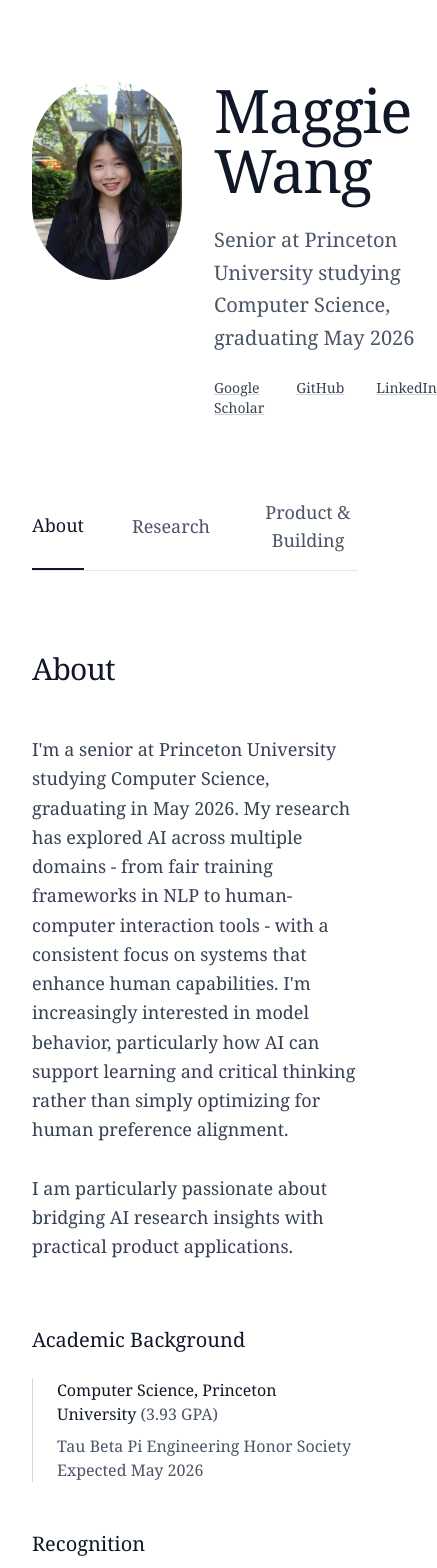
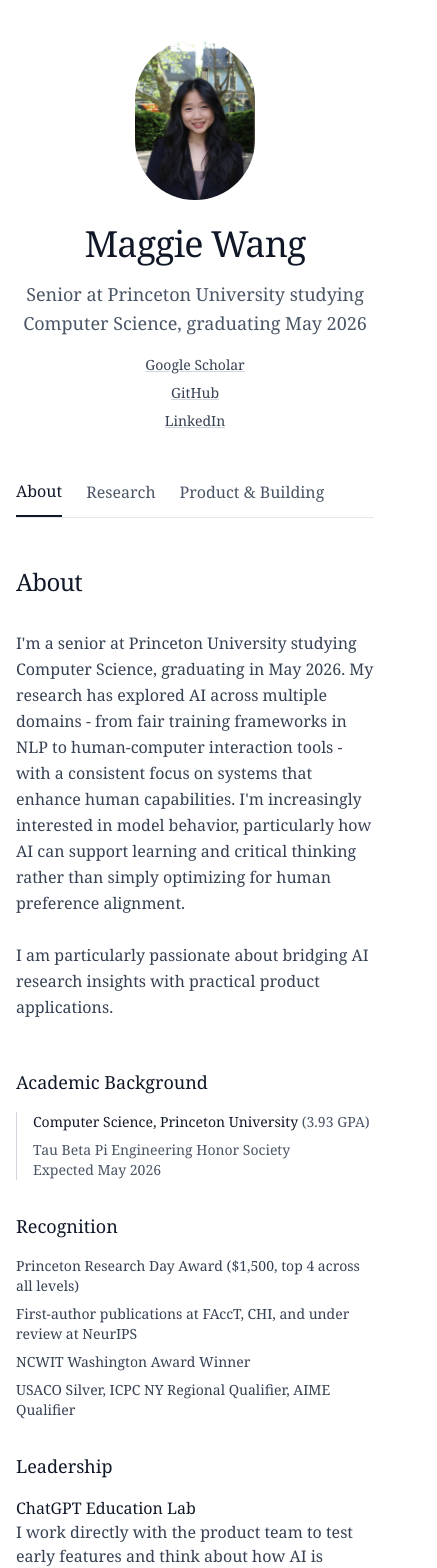
Before and after one commit to maggiew0785/personalwebsite, a Next.js app: page / in a window 390 px wide. Shown: the top 1568 px of the page, 437 px wide, since content can reach past the window. Built offline with nearby package versions, Linux system fonts and the light colour scheme.

Commit message:
Add mobile responsive design with Tailwind breakpoints

```diff
--- a/src/app/page.tsx
+++ b/src/app/page.tsx
@@ -9,29 +9,29 @@ export default function Home() {
 
   return (
     <main className="min-h-screen bg-white font-serif">
-      <div className="max-w-4xl mx-auto px-8 py-20">
+      <div className="max-w-4xl mx-auto px-4 sm:px-6 lg:px-8 py-10 sm:py-16 lg:py-20">
         {/* Header */}
-        <header className="mb-20">
-          <div className="flex items-start space-x-8 mb-12">
-            <div className="flex-shrink-0">
+        <header className="mb-12 sm:mb-16 lg:mb-20">
+          <div className="flex flex-col sm:flex-row sm:items-start sm:space-x-8 mb-8 sm:mb-12">
+            <div className="flex-shrink-0 mb-6 sm:mb-0 flex justify-center sm:justify-start">
               <Image
                 src="/MaggieWang_Headshot.jpg"
                 alt="Maggie Wang"
-                width={150}
-                height={150}
-                className="rounded-full object-cover"
+                width={120}
+                height={120}
+                className="rounded-full object-cover sm:w-[150px] sm:h-[150px]"
                 priority
               />
             </div>
-            <div className="flex-1">
-              <h1 className="text-6xl font-light text-gray-900 mb-6 tracking-tight">
+            <div className="flex-1 text-center sm:text-left">
+              <h1 className="text-4xl sm:text-5xl lg:text-6xl font-light text-gray-900 mb-4 sm:mb-6 tracking-tight">
                 Maggie Wang
               </h1>
-              <p className="text-xl text-gray-600 leading-relaxed font-light max-w-3xl mb-6">
+              <p className="text-lg sm:text-xl text-gray-600 leading-relaxed font-light max-w-3xl mb-4 sm:mb-6">
                 Senior at Princeton University studying Computer Science, graduating May 2026
               </p>
 
-              <div className="flex space-x-8 text-sm">
+              <div className="flex flex-col sm:flex-row sm:space-x-8 space-y-2 sm:space-y-0 text-sm items-center sm:items-start">
                 <a
                   href="https://scholar.google.com/citations?hl=en&user=bjy8p8oAAAAJ"
                   className="text-gray-700 hover:text-black transition-colors underline decoration-gray-300 hover:decoration-black"
@@ -62,11 +62,11 @@ export default function Home() {
         </header>
 
         {/* Navigation */}
-        <nav className="mb-20">
-          <div className="flex space-x-12 text-lg font-light border-b border-gray-200">
+        <nav className="mb-12 sm:mb-16 lg:mb-20">
+          <div className="flex flex-wrap space-x-6 sm:space-x-12 text-base sm:text-lg font-light border-b border-gray-200 overflow-x-auto">
             <button
               onClick={() => setActiveTab('about')}
-              className={`pb-4 transition-colors ${
+              className={`pb-3 sm:pb-4 transition-colors whitespace-nowrap ${
                 activeTab === 'about'
                   ? 'text-gray-900 border-b-2 border-gray-900'
                   : 'text-gray-600 hover:text-gray-900'
@@ -76,7 +76,7 @@ export default function Home() {
             </button>
             <button
               onClick={() => setActiveTab('research')}
-              className={`pb-4 transition-colors ${
+              className={`pb-3 sm:pb-4 transition-colors whitespace-nowrap ${
                 activeTab === 'research'
                   ? 'text-gray-900 border-b-2 border-gray-900'
                   : 'text-gray-600 hover:text-gray-900'
@@ -86,7 +86,7 @@ export default function Home() {
             </button>
             <button
               onClick={() => setActiveTab('product')}
-              className={`pb-4 transition-colors ${
+              className={`pb-3 sm:pb-4 transition-colors whitespace-nowrap ${
                 activeTab === 'product'
                   ? 'text-gray-900 border-b-2 border-gray-900'
                   : 'text-gray-600 hover:text-gray-900'
@@ -111,10 +111,10 @@ export default function Home() {
 function AboutSection() {
   return (
     <div>
-      <h2 className="text-3xl font-light text-gray-900 mb-12 tracking-tight">About</h2>
+      <h2 className="text-2xl sm:text-3xl font-light text-gray-900 mb-8 sm:mb-12 tracking-tight">About</h2>
 
-      <div className="mb-16">
-        <p className="text-lg text-gray-700 leading-relaxed font-light">
+      <div className="mb-12 sm:mb-16">
+        <p className="text-base sm:text-lg text-gray-700 leading-relaxed font-light">
           I&apos;m a senior at Princeton University studying Computer Science, graduating in May 2026. My research has explored AI across multiple domains - from fair training frameworks in NLP to human-computer interaction tools - with a consistent focus on systems that enhance human capabilities. I&apos;m increasingly interested in model behavior, particularly how AI can support learning and critical thinking rather than simply optimizing for human preference alignment.
           <br />
           <br />
@@ -123,30 +123,30 @@ function AboutSection() {
       </div>
 
       {/* Academic Background */}
-      <div className="mb-12">
-        <h3 className="text-xl font-medium text-gray-900 mb-6">Academic Background</h3>
-        <div className="pl-6 border-l border-gray-300">
-          <p className="text-gray-900 font-medium mb-2">Computer Science, Princeton University <span className="text-gray-600 font-light">(3.93 GPA)</span></p>
-          <p className="text-gray-600 font-light">Tau Beta Pi Engineering Honor Society</p>
-          <p className="text-gray-600 font-light">Expected May 2026</p>
+      <div className="mb-8 sm:mb-12">
+        <h3 className="text-lg sm:text-xl font-medium text-gray-900 mb-4 sm:mb-6">Academic Background</h3>
+        <div className="pl-4 sm:pl-6 border-l border-gray-300">
+          <p className="text-gray-900 font-medium mb-2 text-sm sm:text-base">Computer Science, Princeton University <span className="text-gray-600 font-light">(3.93 GPA)</span></p>
+          <p className="text-gray-600 font-light text-sm sm:text-base">Tau Beta Pi Engineering Honor Society</p>
+          <p className="text-gray-600 font-light text-sm sm:text-base">Expected May 2026</p>
         </div>
       </div>
 
       {/* Recognition */}
-      <div className="mb-12">
-        <h3 className="text-xl font-medium text-gray-900 mb-6">Recognition</h3>
-        <div className="space-y-3 font-light">
-          <p className="text-gray-700">Princeton Research Day Award ($1,500, top 4 across all levels)</p>
-          <p className="text-gray-700">First-author publications at FAccT, CHI, and under review at NeurIPS</p>
-          <p className="text-gray-700">NCWIT Washington Award Winner</p>
-          <p className="text-gray-700">USACO Silver, ICPC NY Regional Qualifier, AIME Qualifier</p>
+      <div className="mb-8 sm:mb-12">
+        <h3 className="text-lg sm:text-xl font-medium text-gray-900 mb-4 sm:mb-6">Recognition</h3>
+        <div className="space-y-2 sm:space-y-3 font-light">
+          <p className="text-gray-700 text-sm sm:text-base">Princeton Research Day Award ($1,500, top 4 across all levels)</p>
+          <p className="text-gray-700 text-sm sm:text-base">First-author publications at FAccT, CHI, and under review at NeurIPS</p>
+          <p className="text-gray-700 text-sm sm:text-base">NCWIT Washington Award Winner</p>
+          <p className="text-gray-700 text-sm sm:text-base">USACO Silver, ICPC NY Regional Qualifier, AIME Qualifier</p>
         </div>
       </div>
 
       {/* Leadership */}
-      <div className="mb-12">
-        <h3 className="text-xl font-medium text-gray-900 mb-6">Leadership</h3>
-        <div className="space-y-4 font-light">
+      <div className="mb-8 sm:mb-12">
+        <h3 className="text-lg sm:text-xl font-medium text-gray-900 mb-4 sm:mb-6">Leadership</h3>
+        <div className="space-y-3 sm:space-y-4 font-light">
           <div>
             <p className="text-gray-900 font-medium">ChatGPT Education Lab</p>
             <p className="text-gray-700">I work directly with the product team to test early features and think about how AI is shaping education</p>
@@ -177,7 +177,7 @@ function AboutSection() {
         </div>
       </div>
 
-      <div className="text-gray-600 italic font-light text-center pt-8 border-t border-gray-200">
+      <div className="text-gray-600 italic font-light text-center pt-6 sm:pt-8 border-t border-gray-200 text-sm sm:text-base">
         Outside of work, I love playing basketball. NBA playoff season is my favorite time of year.
       </div>
     </div>
@@ -222,24 +222,24 @@ function ResearchSection() {
 
   return (
     <div>
-      <h2 className="text-3xl font-light text-gray-900 mb-12 tracking-tight">Research</h2>
+      <h2 className="text-2xl sm:text-3xl font-light text-gray-900 mb-8 sm:mb-12 tracking-tight">Research</h2>
 
-      <p className="text-lg text-gray-700 leading-relaxed font-light mb-16">
+      <p className="text-base sm:text-lg text-gray-700 leading-relaxed font-light mb-12 sm:mb-16">
         I work on AI research at the intersection of law, policy, and human-computer interaction,
         building practical frameworks that balance different stakeholder perspectives.
       </p>
 
-      <h3 className="text-xl font-medium text-gray-900 mb-8">Current Projects</h3>
+      <h3 className="text-lg sm:text-xl font-medium text-gray-900 mb-6 sm:mb-8">Current Projects</h3>
 
       <div className="space-y-12">
         {projects.map((project, index) => (
-          <div key={index} className="pb-8 border-b border-gray-200 last:border-b-0">
-            <div className="flex items-start justify-between mb-3">
-              <h4 className="text-xl font-medium text-gray-900">{project.title}</h4>
+          <div key={index} className="pb-6 sm:pb-8 border-b border-gray-200 last:border-b-0">
+            <div className="flex flex-col sm:flex-row sm:items-start sm:justify-between mb-3">
+              <h4 className="text-lg sm:text-xl font-medium text-gray-900 mb-2 sm:mb-0">{project.title}</h4>
               {project.link && (
                 <a
                   href={project.link}
-                  className="text-gray-600 hover:text-black transition-colors ml-4"
+                  className="text-gray-600 hover:text-black transition-colors self-start sm:ml-4"
                   target="_blank"
                   rel="noopener noreferrer"
                 >
@@ -247,13 +247,13 @@ function ResearchSection() {
                 </a>
               )}
             </div>
-            <p className="text-sm text-gray-600 mb-4 font-light">
+            <p className="text-xs sm:text-sm text-gray-600 mb-3 sm:mb-4 font-light">
               {project.lab} • {project.collaborators}
             </p>
-            <p className="text-gray-700 mb-4 leading-relaxed font-light">
+            <p className="text-sm sm:text-base text-gray-700 mb-3 sm:mb-4 leading-relaxed font-light">
               {project.description}
             </p>
-            <p className="text-sm text-gray-900 font-medium">
+            <p className="text-xs sm:text-sm text-gray-900 font-medium">
               {project.publication}
             </p>
           </div>
@@ -296,20 +296,20 @@ function ProductSection() {
 
   return (
     <div>
-      <h2 className="text-3xl font-light text-gray-900 mb-12 tracking-tight">Product & Building</h2>
+      <h2 className="text-2xl sm:text-3xl font-light text-gray-900 mb-8 sm:mb-12 tracking-tight">Product & Building</h2>
 
-      <div className="space-y-12">
+      <div className="space-y-8 sm:space-y-12">
         {projects.map((project, index) => (
-          <div key={index} className="pb-8 border-b border-gray-200 last:border-b-0">
-            <div className="mb-6">
-              <h3 className="text-xl font-medium text-gray-900 mb-2">{project.title}</h3>
+          <div key={index} className="pb-6 sm:pb-8 border-b border-gray-200 last:border-b-0">
+            <div className="mb-4 sm:mb-6">
+              <h3 className="text-lg sm:text-xl font-medium text-gray-900 mb-2">{project.title}</h3>
               <div className="text-gray-700 font-light">
-                <p className="font-medium">{project.company}</p>
-                <p className="text-sm">{project.position} • {project.duration}</p>
-                <p className="text-sm text-gray-600">{project.location}</p>
+                <p className="font-medium text-sm sm:text-base">{project.company}</p>
+                <p className="text-xs sm:text-sm">{project.position} • {project.duration}</p>
+                <p className="text-xs sm:text-sm text-gray-600">{project.location}</p>
               </div>
             </div>
-            <p className="text-gray-700 leading-relaxed font-light">
+            <p className="text-sm sm:text-base text-gray-700 leading-relaxed font-light">
               {project.description}
             </p>
           </div>
```
